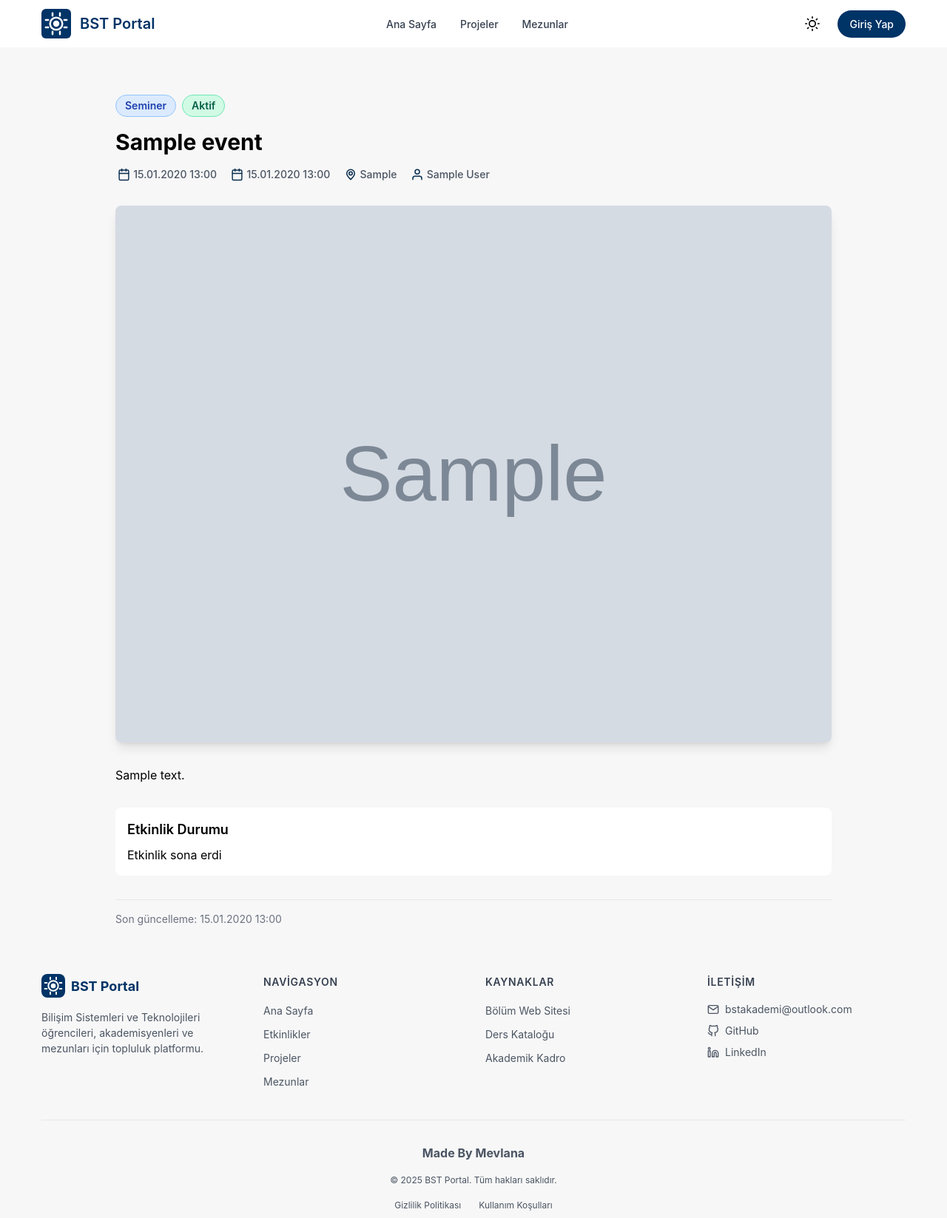
After one commit to aziz-mevlana/bst-portal, a Django app: page /events/1/ in a window 1280 px wide. The commit adds this page. Shown: the whole page at 74% size. Run offline with Django 5.2, Linux system fonts and the light colour scheme; tables that the repository leaves empty hold one stand-in row (values such as "Sample post"); grey boxes marked "Sample" are stand-in pictures; some libraries are stand-ins or nearby versions.

Commit message:
add event detail, news detail, fix css

```diff
--- a/news/views.py
+++ b/news/views.py
@@ -1,9 +1,6 @@
 from django.shortcuts import render, get_object_or_404
 from .models import News
 
-def index(request):
-    news = News.objects.all()[:3]
-    return render(request, 'index.html', {'news': news})
 
 def news_list(request):
     news = News.objects.all()
--- a/static/css/style.css
+++ b/static/css/style.css
@@ -1180,7 +1180,7 @@ main {
 }
 
 .dark .card-link {
-    color: #60a5fa;
+    color: #c7d1dd;
 }
 
 .card-link:hover {
--- /dev/null
+++ b/templates/events/event_detail.html
@@ -0,0 +1,81 @@
+{% extends 'base.html' %}
+{% load static %}
+
+{% block title %}{{ event.title }} | BST Portal{% endblock %}
+
+{% block content %}
+<div class="max-w-4xl mx-auto px-4 py-8 page-container-large">
+    <!-- Etkinlik Başlığı ve Meta Bilgileri -->
+    <div class="mb-8">
+        <div class="flex items-center gap-2 mb-4">
+            <span class="px-3 py-1 rounded-full text-sm font-semibold project-tag-blue">
+                {{ event.get_event_type_display }}
+            </span>
+            {% if event.is_active %}
+            <span class="px-3 py-1 rounded-full text-sm font-semibold project-tag-green">
+                Aktif
+            </span>
+            {% endif %}
+        </div>
+        <h1 class="text-3xl font-bold mb-4">{{ event.title }}</h1>
+        <div class="flex flex-wrap items-center gap-4 text-sm text-gray-600 mb-4 card-link">
+            <span class="flex items-center gap-1">
+                <img src="{% static 'images/icons/calendar.svg' %}" alt="Başlangıç" class="w-4 h-4">
+                {{ event.start_date|date:"d.m.Y H:i" }}
+            </span>
+            <span class="flex items-center gap-1">
+                <img src="{% static 'images/icons/calendar.svg' %}" alt="Bitiş" class="w-4 h-4">
+                {{ event.end_date|date:"d.m.Y H:i" }}
+            </span>
+            <span class="flex items-center gap-1">
+                <img src="{% static 'images/icons/location.svg' %}" alt="Konum" class="w-4 h-4">
+                {{ event.location }}
+            </span>
+            <span class="flex items-center gap-1">
+                <img src="{% static 'images/icons/profile.svg' %}" alt="Organizatör" class="w-4 h-4">
+                {{ event.created_by.get_full_name|default:event.created_by.username }}
+            </span>
+        </div>
+    </div>
+
+    <!-- Etkinlik Görseli -->
+    {% if event.image %}
+    <div class="mb-8">
+        <img src="{{ event.image.url }}" alt="{{ event.title }}" class="w-full h-auto rounded-lg shadow-lg">
+    </div>
+    {% endif %}
+
+    <!-- Etkinlik Açıklaması -->
+    <div class="prose max-w-none mb-8">
+        {{ event.description|linebreaks }}
+    </div>
+
+    <!-- Etkinlik Durumu -->
+    <div class="mt-8 p-4 color-page rounded-lg">
+        <div class="flex items-center justify-between">
+            <div>
+                <h3 class="text-lg font-semibold mb-2">Etkinlik Durumu</h3>
+                <p class="">
+                    {% if event.start_date > now %}
+                        Etkinlik {{ event.start_date|timeuntil }} sonra başlayacak
+                    {% elif event.end_date > now %}
+                        Etkinlik devam ediyor
+                    {% else %}
+                        Etkinlik sona erdi
+                    {% endif %}
+                </p>
+            </div>
+            {% if event.is_active and event.start_date > now %}
+            <button class="px-4 py-2 bg-blue-600 text-white rounded-lg hover:bg-blue-700 transition">
+                Katıl
+            </button>
+            {% endif %}
+        </div>
+    </div>
+
+    <!-- Son Güncelleme -->
+    <div class="mt-8 pt-4 border-t text-sm text-gray-500">
+        Son güncelleme: {{ event.updated_at|date:"d.m.Y H:i" }}
+    </div>
+</div>
+{% endblock %}
--- a/templates/news/news_list.html
+++ b/templates/news/news_list.html
@@ -38,7 +38,7 @@
                 </span>
             </div>
             {% if news.url %}
-            <a href="{{ news.url }}" target="_blank" class="mt-auto inline-block px-4 py-2 bg-blue-50 text-blue-700 rounded-lg font-semibold hover:bg-blue-100 transition text-center w-fullmt-auto inline-block px-4 py-2 bg-blue-50  text-blue-700  rounded-lg font-semibold hover:bg-blue-100 transition text-center w-full project-list-button">Devamını Oku</a>
+            <a href="{% url 'news:news_detail' news.id %}" class="mt-auto inline-block px-4 py-2 bg-blue-50  text-blue-700  rounded-lg font-semibold hover:bg-blue-100 transition text-center w-full project-list-button">Devamını Oku</a>
             {% endif %}
         </div>
         {% empty %}
```
Also changed, not shown: templates/news/news_detail.html (added, +71 -0 lines), static/images/icons/location.svg (added).
